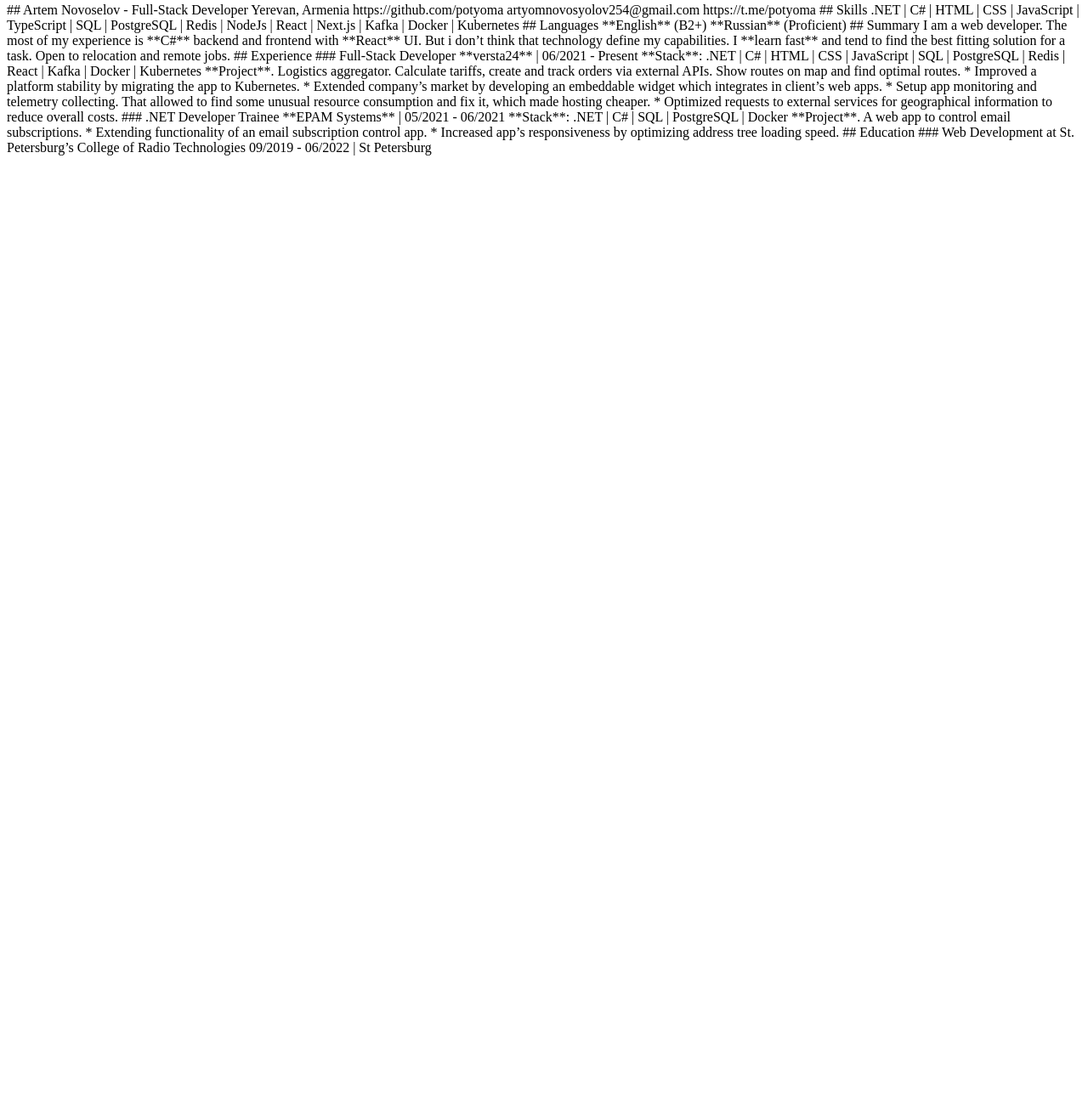
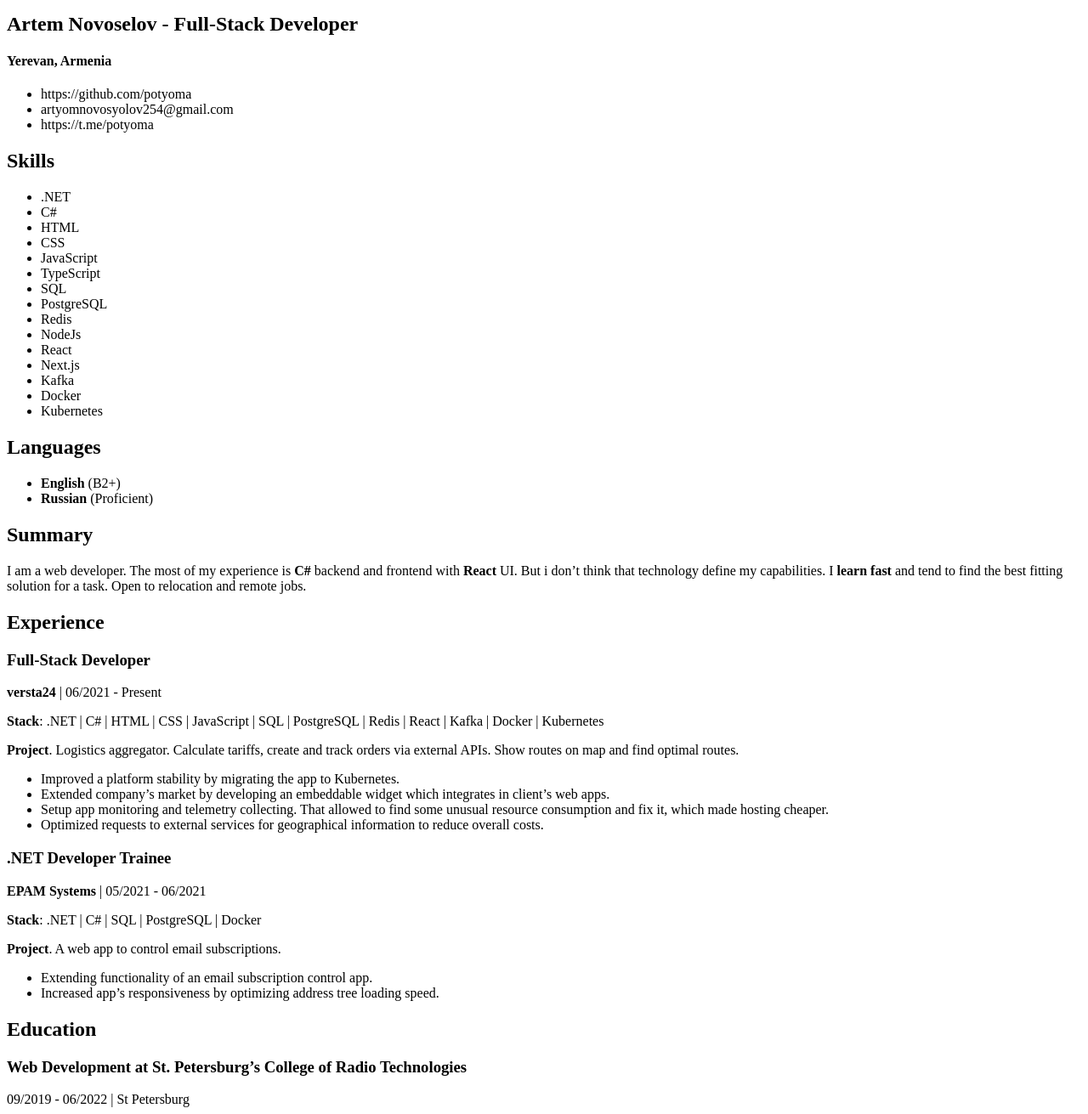
Before and after one commit to potyoma/rsschool-cv, a plain HTML site: page index.html in a window 1280 px wide. Shown: the part 5-1316 px from the top of the page at 85% size. Before the commit the page ends 800 px from the top, so only its background shows below. Drawn offline with Linux system fonts and the light colour scheme.

Commit message:
feat: valid html for cv

```diff
--- a/index.html
+++ b/index.html
@@ -8,30 +8,81 @@
     <link rel="stylesheet" type="text/css" media="screen" href="style.css" />
   </head>
   <body>
-    ## Artem Novoselov - Full-Stack Developer Yerevan, Armenia
-    https://github.com/potyoma artyomnovosyolov254@gmail.com
-    https://t.me/potyoma ## Skills .NET | C# | HTML | CSS | JavaScript |
-    TypeScript | SQL | PostgreSQL | Redis | NodeJs | React | Next.js | Kafka |
-    Docker | Kubernetes ## Languages **English** (B2+) **Russian** (Proficient)
-    ## Summary I am a web developer. The most of my experience is **C#** backend
-    and frontend with **React** UI. But i don’t think that technology define my
-    capabilities. I **learn fast** and tend to find the best fitting solution
-    for a task. Open to relocation and remote jobs. ## Experience ### Full-Stack
-    Developer **versta24** | 06/2021 - Present **Stack**: .NET | C# | HTML | CSS
-    | JavaScript | SQL | PostgreSQL | Redis | React | Kafka | Docker |
-    Kubernetes **Project**. Logistics aggregator. Calculate tariffs, create and
-    track orders via external APIs. Show routes on map and find optimal routes.
-    * Improved a platform stability by migrating the app to Kubernetes. *
-    Extended company’s market by developing an embeddable widget which
-    integrates in client’s web apps. * Setup app monitoring and telemetry
-    collecting. That allowed to find some unusual resource consumption and fix
-    it, which made hosting cheaper. * Optimized requests to external services
-    for geographical information to reduce overall costs. ### .NET Developer
-    Trainee **EPAM Systems** | 05/2021 - 06/2021 **Stack**: .NET | C# | SQL |
-    PostgreSQL | Docker **Project**. A web app to control email subscriptions. *
-    Extending functionality of an email subscription control app. * Increased
-    app’s responsiveness by optimizing address tree loading speed. ## Education
-    ### Web Development at St. Petersburg’s College of Radio Technologies
+    <h2>Artem Novoselov - Full-Stack Developer</h2>
+    <h4>Yerevan, Armenia</h4>
+    <ul>
+      <li>https://github.com/potyoma</li>
+      <li>artyomnovosyolov254@gmail.com</li>
+      <li>https://t.me/potyoma</li>
+    </ul>
+    <h2>Skills</h2>
+    <ul>
+      <li>.NET</li>
+      <li>C#</li>
+      <li>HTML</li>
+      <li>CSS</li>
+      <li>JavaScript</li>
+      <li>TypeScript</li>
+      <li>SQL</li>
+      <li>PostgreSQL</li>
+      <li>Redis</li>
+      <li>NodeJs</li>
+      <li>React</li>
+      <li>Next.js</li>
+      <li>Kafka</li>
+      <li>Docker</li>
+      <li>Kubernetes</li>
+    </ul>
+    <h2>Languages</h2>
+    <ul>
+      <li><b>English</b> (B2+)</li>
+      <li><b>Russian</b> (Proficient)</li>
+    </ul>
+    <h2>Summary</h2>
+    <p>
+      I am a web developer. The most of my experience is <b>C#</b> backend and
+      frontend with <b>React</b> UI. But i don’t think that technology define my
+      capabilities. I <b>learn fast</b> and tend to find the best fitting
+      solution for a task. Open to relocation and remote jobs.
+    </p>
+    <h2>Experience</h2>
+    <h3>Full-Stack Developer</h3>
+    <b>versta24</b> | 06/2021 - Present
+    <p>
+      <b>Stack</b>: .NET | C# | HTML | CSS | JavaScript | SQL | PostgreSQL |
+      Redis | React | Kafka | Docker | Kubernetes
+    </p>
+    <p>
+      <b>Project</b>. Logistics aggregator. Calculate tariffs, create and track
+      orders via external APIs. Show routes on map and find optimal routes.
+    </p>
+    <ul>
+      <li>Improved a platform stability by migrating the app to Kubernetes.</li>
+      <li>
+        Extended company’s market by developing an embeddable widget which
+        integrates in client’s web apps.
+      </li>
+      <li>
+        Setup app monitoring and telemetry collecting. That allowed to find some
+        unusual resource consumption and fix it, which made hosting cheaper.
+      </li>
+      <li>
+        Optimized requests to external services for geographical information to
+        reduce overall costs.
+      </li>
+    </ul>
+    <h3>.NET Developer Trainee</h3>
+    <b>EPAM Systems</b> | 05/2021 - 06/2021
+    <p><b>Stack</b>: .NET | C# | SQL | PostgreSQL | Docker</p>
+    <p><b>Project</b>. A web app to control email subscriptions.</p>
+    <ul>
+      <li>Extending functionality of an email subscription control app.</li>
+      <li>
+        Increased app’s responsiveness by optimizing address tree loading speed.
+      </li>
+    </ul>
+    <h2>Education</h2>
+    <h3>Web Development at St. Petersburg’s College of Radio Technologies</h3>
     09/2019 - 06/2022 | St Petersburg
   </body>
 </html>
```
